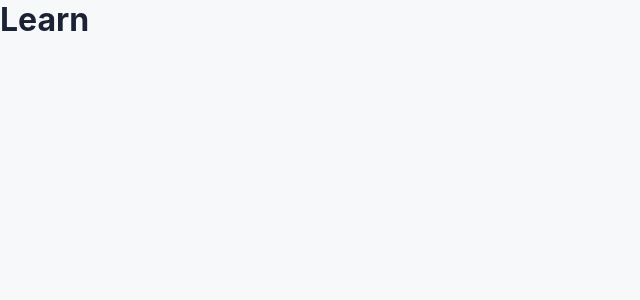
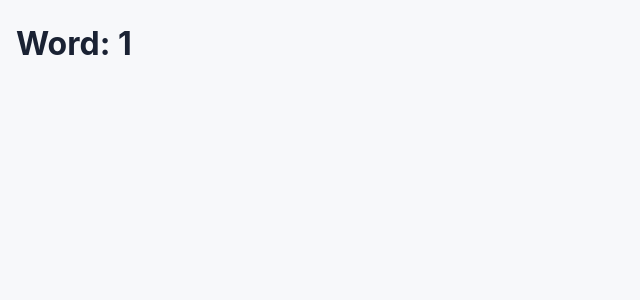
Before and after one commit to Mandi-Lekalakala/react-dictionary, a React (Vite) app: page /word/1 in a window 1280 px wide. Shown: the top 300 px of the page, without its empty margins (0-640 px from the left). Built offline with nearby package versions, Linux system fonts and the light colour scheme.

Commit message:
added placeholder content in the pages and added routes

```diff
--- a/src/App.jsx
+++ b/src/App.jsx
@@ -1,6 +1,22 @@
-import "./styles/variables.css";
-import "./styles/global.css";
+import { Routes, Route } from "react-router-dom";
+import Home from "./pages/Home";
+import Favourites from "./pages/Favourites";
+import Quiz from "./pages/Quiz";
+import WordOfTheDay from "./pages/WordOfTheDay";
+import WordResult from "./pages/WordResult";
+import NotFound from "./pages/NotFound";
 
 export default function App() {
-  return <h1>Learn</h1>;
+  return (
+    <main>
+      <Routes>
+        <Route path="/" element={<Home />} />
+        <Route path="/word/:term" element={<WordResult />} />
+        <Route path="/word-of-the-day" element={<WordOfTheDay />} />
+        <Route path="/favorites" element={<Favourites />} />
+        <Route path="/quiz" element={<Quiz />} />
+        <Route path="*" element={<NotFound />} />
+      </Routes>
+    </main>
+  );
 }
--- a/src/pages/Favourites.jsx
+++ b/src/pages/Favourites.jsx
@@ -0,0 +1,3 @@
+export default function Favourites() {
+  return <h1>Favourites</h1>;
+}
--- a/src/pages/Home.jsx
+++ b/src/pages/Home.jsx
@@ -0,0 +1,3 @@
+export default function Home() {
+  return <h1>Home</h1>;
+}
--- a/src/pages/NotFound.jsx
+++ b/src/pages/NotFound.jsx
@@ -0,0 +1,3 @@
+export default function NotFound() {
+  return <h1>404 - Page not found</h1>;
+}
--- a/src/pages/Quiz.jsx
+++ b/src/pages/Quiz.jsx
@@ -0,0 +1,3 @@
+export default function Quiz() {
+  return <h1>Quiz</h1>;
+}
--- /dev/null
+++ b/src/pages/WordOfTheDay.jsx
@@ -0,0 +1,3 @@
+export default function WordOfTheDay() {
+  return <h1>Word of the Day</h1>;
+}
--- a/src/pages/WordResult.jsx
+++ b/src/pages/WordResult.jsx
@@ -0,0 +1,6 @@
+import { useParams } from "react-router-dom";
+
+export default function WordResult() {
+  const { term } = useParams();
+  return <h1>Word: {term}</h1>;
+}
--- a/src/styles/global.css
+++ b/src/styles/global.css
@@ -9,7 +9,7 @@ body {
   color: var(--text);
 }
 main {
-  max-width: 960px;
+  max-width: 1300px;
   margin: 0 auto;
   padding: 24px 16px;
 }
```
Also changed, not shown: src/index.css (deleted), src/pages/WordOfTheDayPage.jsx (deleted).
